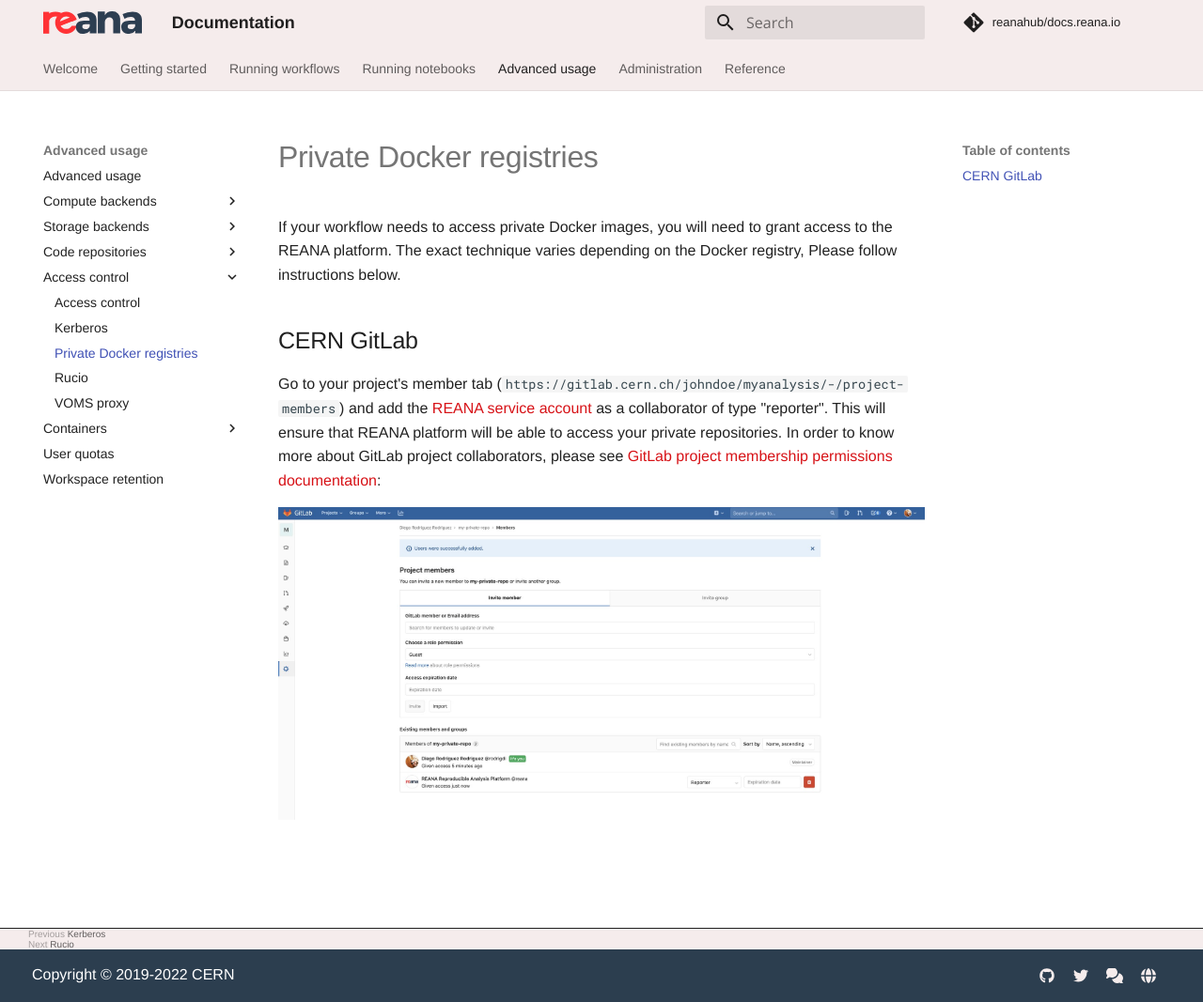
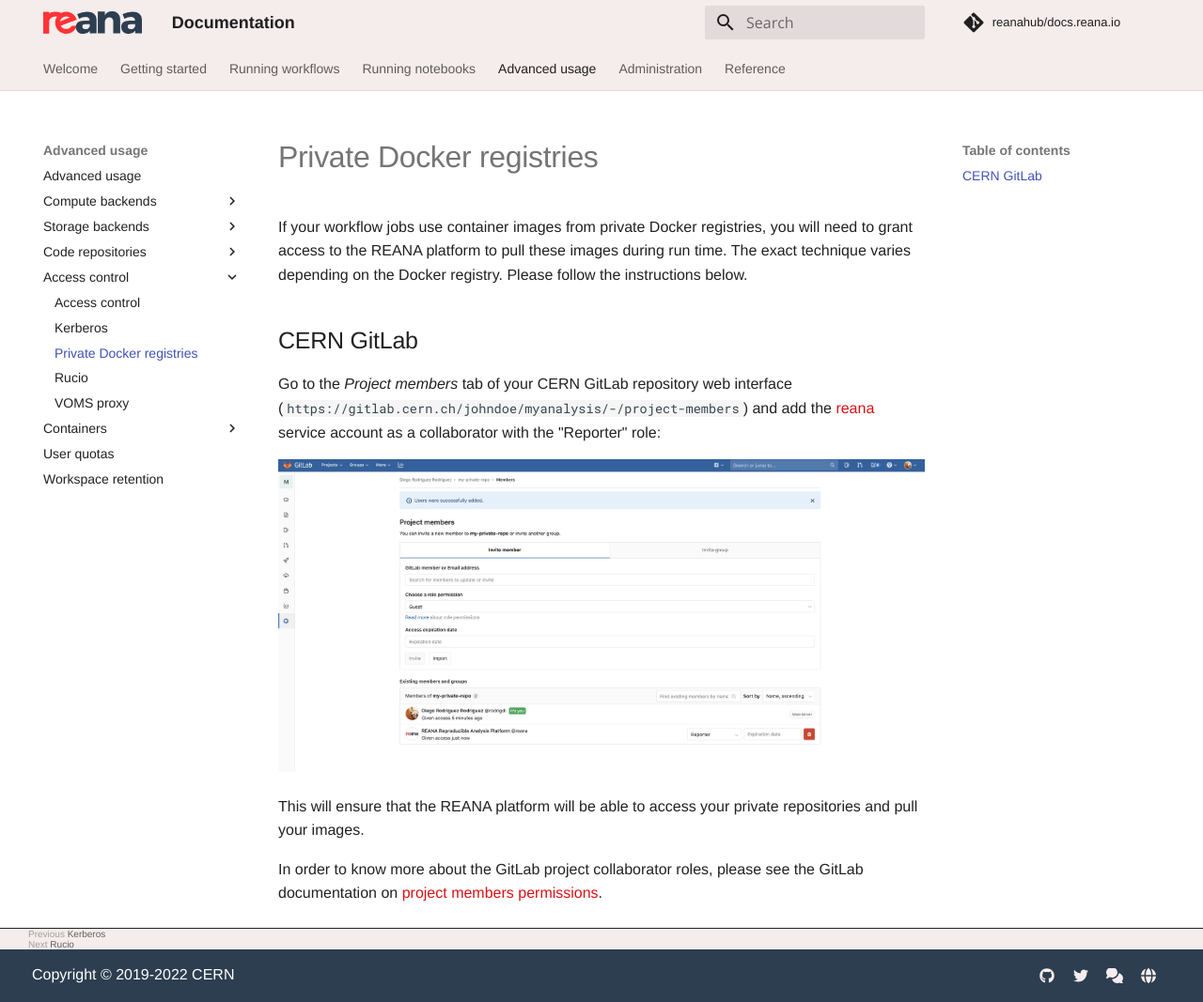
Before and after one commit to reanahub/docs.reana.io, an MkDocs documentation site: the page built from docs/advanced-usage/access-control/private-docker-registries/index.md, in a window 1280 px wide and 1067 px high. Shown: the whole window at 94% size. Built offline with MkDocs 1.6.1 and Material for MkDocs 9.7.7, drawn with Linux system fonts in a browser that asks for light colours; comment, search, counter and statistics services are not loaded.

Commit message:
access-control: enhance private Docker registries
Improves verbiage of the Private Docker registries documentation page.

```diff
--- a/docs/advanced-usage/access-control/private-docker-registries/index.md
+++ b/docs/advanced-usage/access-control/private-docker-registries/index.md
@@ -1,9 +1,22 @@
 # Private Docker registries
 
-If your workflow needs to access private Docker images, you will need to grant access to the REANA platform. The exact technique varies depending on the Docker registry, Please follow instructions below.
+If your workflow jobs use container images from private Docker registries, you
+will need to grant access to the REANA platform to pull these images during run
+time. The exact technique varies depending on the Docker registry. Please
+follow the instructions below.
 
 ## CERN GitLab
 
-Go to your project's member tab (`https://gitlab.cern.ch/johndoe/myanalysis/-/project-members`) and add the [REANA service account](https://gitlab.cern.ch/reana) as a collaborator of type "reporter". This will ensure that REANA platform will be able to access your private repositories. In order to know more about GitLab project collaborators, please see [GitLab project membership permissions documentation](https://docs.gitlab.com/ee/user/permissions.html#project-members-permissions):
+Go to the _Project members_ tab of your CERN GitLab repository web interface
+(`https://gitlab.cern.ch/johndoe/myanalysis/-/project-members`) and add the
+[reana](https://gitlab.cern.ch/reana) service account as a collaborator with
+the "Reporter" role:
 
 ![gitlab-authorize-reana](../../../images/gitlab-private-docker-registry.png)
+
+This will ensure that the REANA platform will be able to access your private
+repositories and pull your images.
+
+In order to know more about the GitLab project collaborator roles, please see
+the GitLab documentation on [project members
+permissions](https://docs.gitlab.com/ee/user/permissions.html#project-members-permissions).
```
